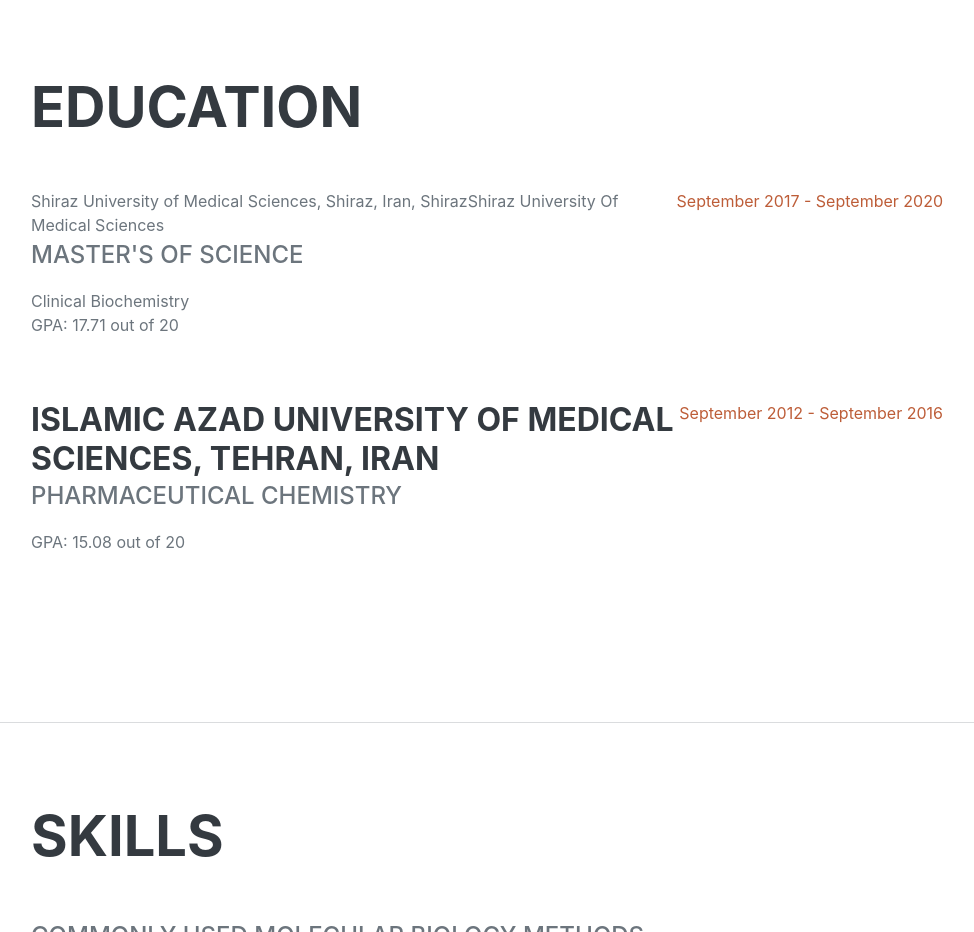
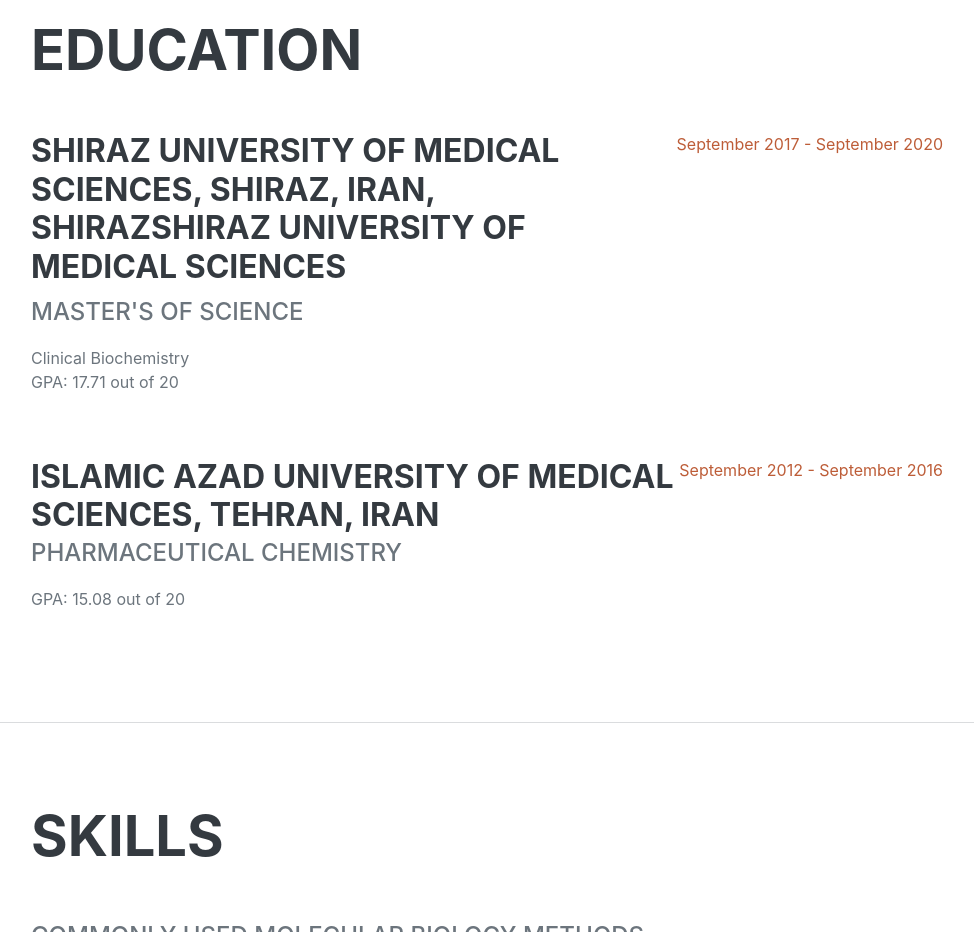
Before and after one commit to DeliMGH/DelaramMoghadam, a plain HTML site: page index.html in a window 1280 px wide. Shown: the part 1680-2612 px from the top of the page, without its empty margins (289-1263 px from the left). Drawn offline with nearby package versions, Linux system fonts and the light colour scheme; a web font is replaced by a local one.

Commit message:
Update index.html

```diff
--- a/index.html
+++ b/index.html
@@ -85,7 +85,8 @@
                 <div class="resume-section-content">
                     <h2 class="mb-5">Education</h2>
                     <div class="d-flex flex-column flex-md-row justify-content-between mb-5">
-                        <div class="flex-grow-1">Shiraz University of Medical Sciences, Shiraz, Iran, ShirazShiraz University Of Medical Sciences</h3>
+                        <div class="flex-grow-1">
+                            <h3>Shiraz University of Medical Sciences, Shiraz, Iran, ShirazShiraz University Of Medical Sciences</h3>
                             <div class="subheading mb-3">Master's of Science</div>
                             <div>Clinical Biochemistry</div>
                             <p>GPA: 17.71 out of 20</p>
```
